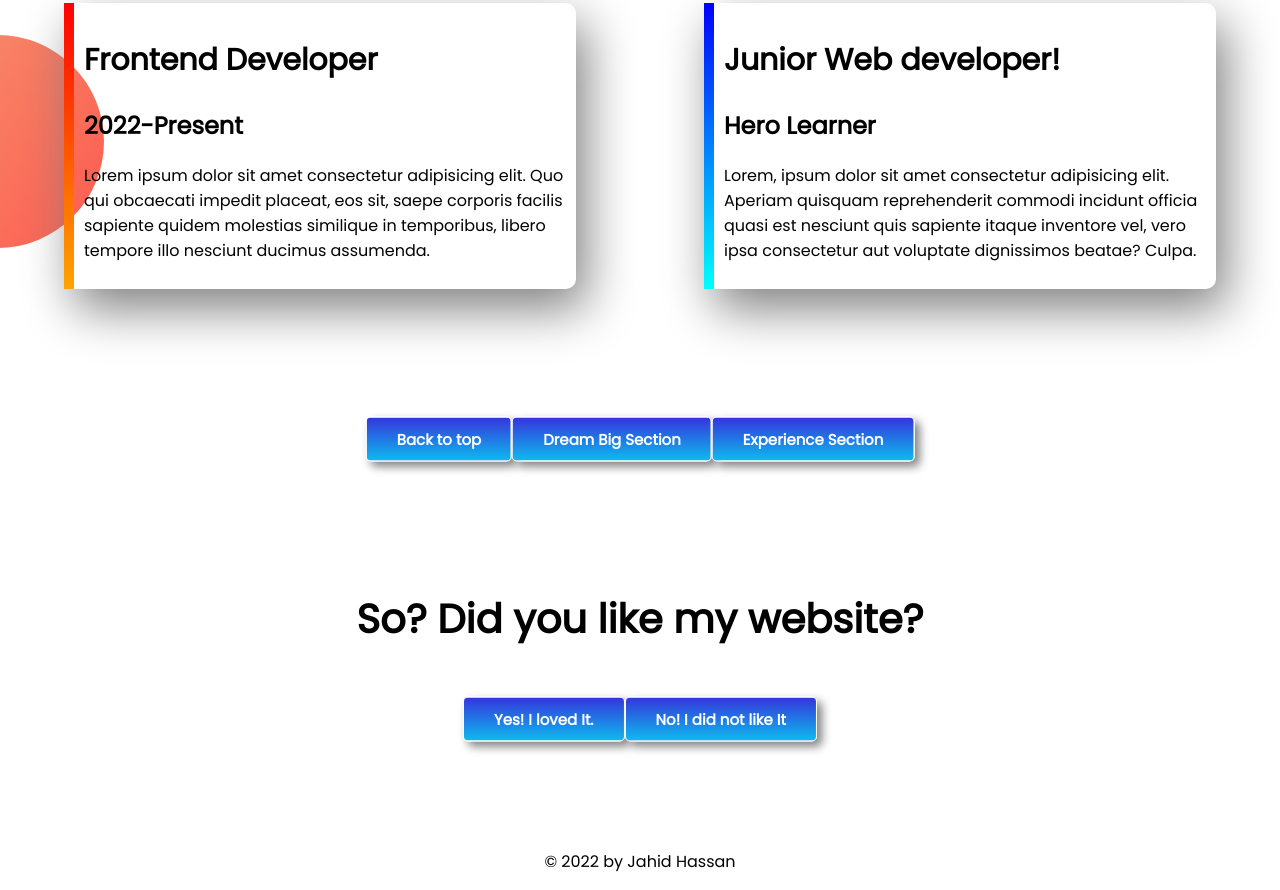
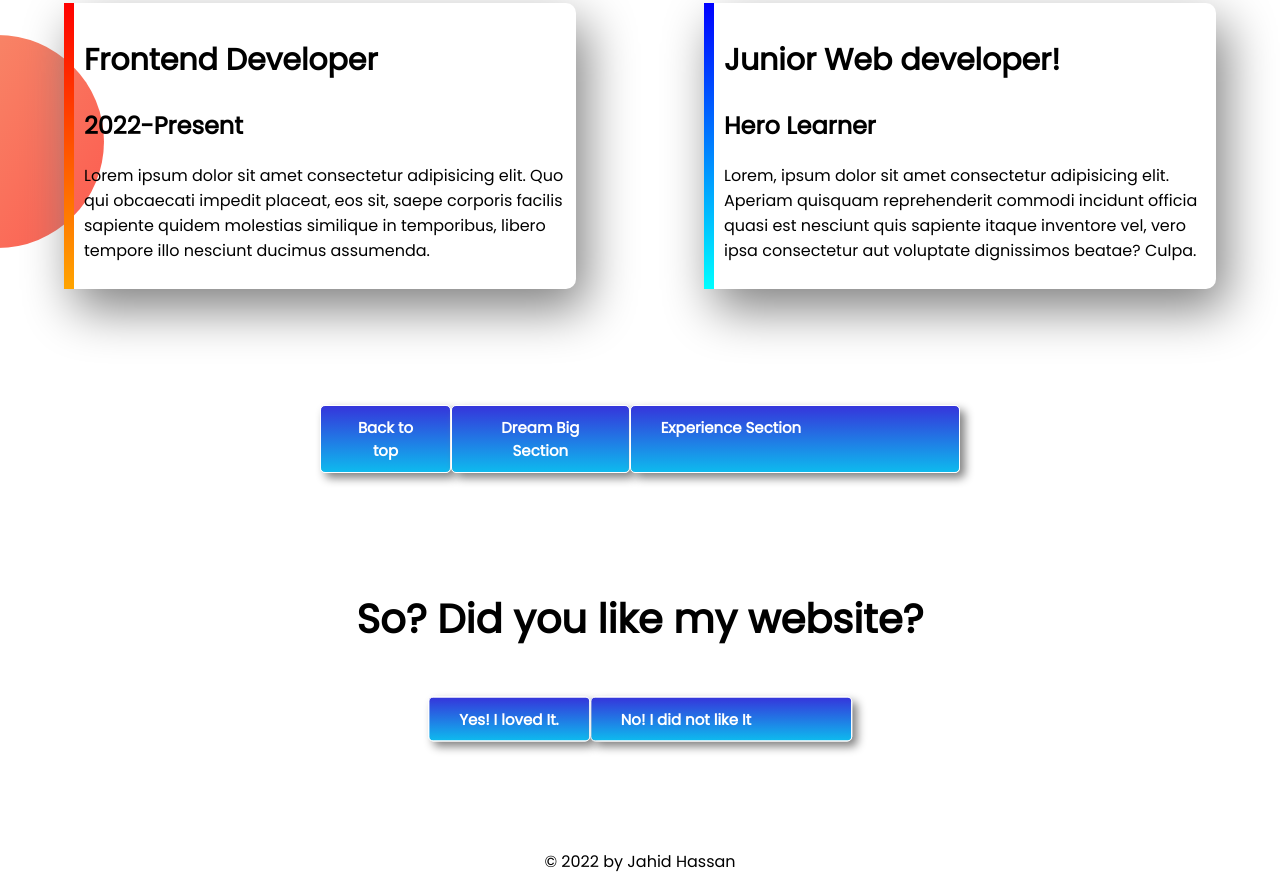
Before and after one commit to jahidhassan2424/dev-portfolio-practice, a plain HTML site: page index.html in a window 1280 px wide. Shown: the part 1829-2719 px from the top of the page. Drawn offline with Linux system fonts and the light colour scheme.

Commit message:
popup solved

```diff
--- a/index.html
+++ b/index.html
@@ -149,7 +149,7 @@
         <div class="back-to-top-btn "><a class="  real-button back-to-top-btn-link universal-btn" type="_blank"
                 href="#dream-big">Dream Big
                 Section</a></div>
-        <div class="real-button back-to-top-btn box-item universal-btn-changeable" data-hover=""
+        <div class="experience-btn real-button back-to-top-btn box-item universal-btn-changeable" data-hover=""
             date-hover2="You Dumb! This is Experience Section">
             Experience
             Section</div>
@@ -163,9 +163,9 @@
             </div>
             <div class="last-section">
                 <a href="#" class="real-button force-like no universal-btn-changeable" data-hover-force=""
-                    data-hover-force2="I Definitely Did Loved It :p">No!
-                    I
-                    did not like It
+                    data-hover-force2="I Definitely Did Loved It :p"><span class="not-like-it">No!
+                        I
+                        did not like It</span>
                 </a>
             </div>
         </div>
--- a/style.css
+++ b/style.css
@@ -194,6 +194,10 @@ body{
     margin-bottom: 100px;
 
 }
+.experience-btn{
+    width: 300px;
+    text-align: center;
+}
 .back-to-top-btn-link{
     text-decoration: none;
     font-size: 15px;
@@ -275,7 +279,7 @@ body{
 }
 .no{
     text-decoration: none;
-
+    width: 200px;
     font-size: 15px;
     border: 1px solid;
     padding: 10px 30px;
@@ -297,7 +301,7 @@ body{
 }
 
 .universal-btn-changeable:hover{
-    transform: rotate(5deg);
+    transform: rotate(3deg);
 }
 .universal-btn-header{
     transition: all 300ms;
```
